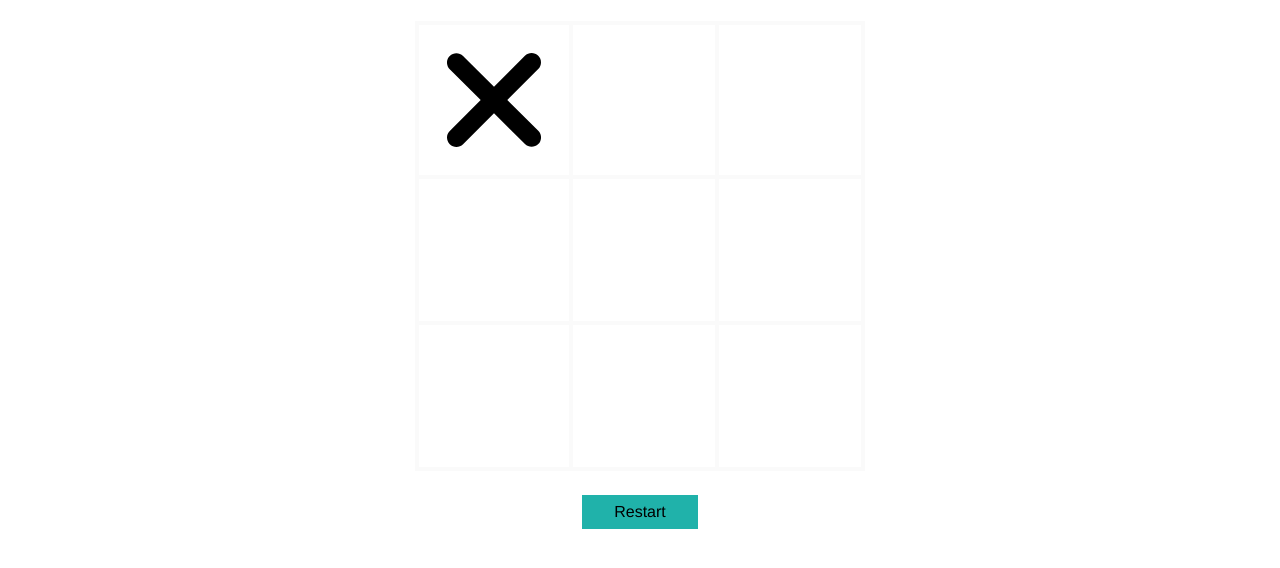
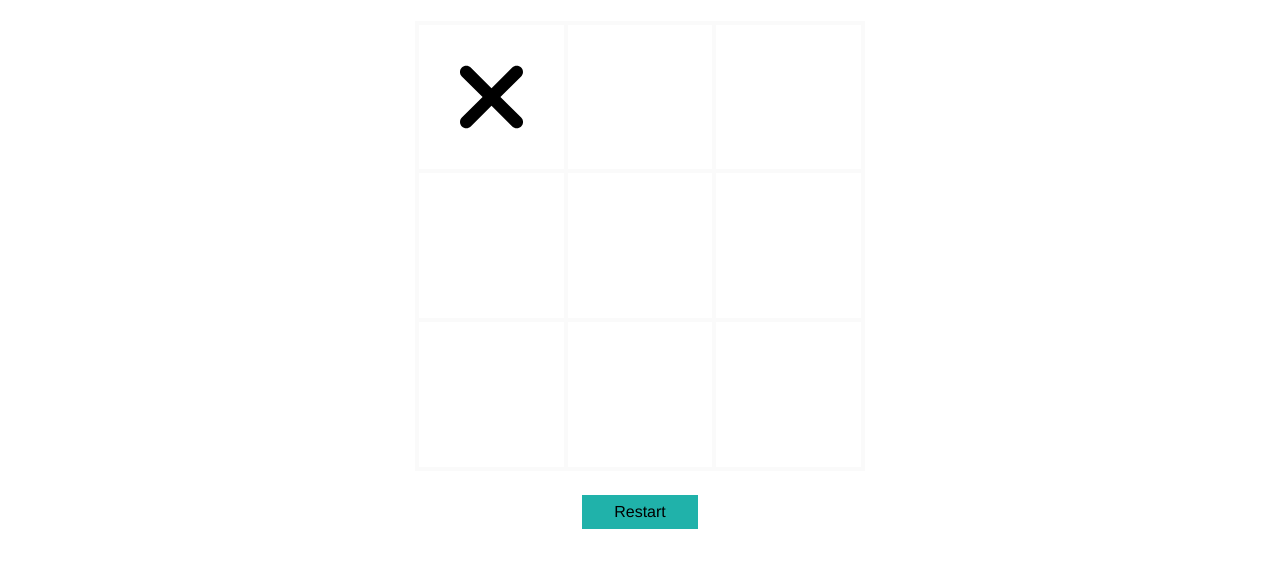
Before and after one commit to ayvarsteven/tic-tac-toe, a website: page index.html in a window 1280 px wide. Both pictures are taken after a click on the element 491 px from the left and 337 px from the top of the page. Shown: the part 240-808 px from the top of the page. Drawn offline with Linux system fonts and the light colour scheme.

Commit message:
makes x marker smaller and centered in the cell

```diff
--- a/styles.css
+++ b/styles.css
@@ -40,6 +40,8 @@ header {
 
 .cell {
   border: 2px solid #fafafa;
+  display: grid;
+  place-items: center;
 }
 
 .cell:hover {
@@ -51,8 +53,8 @@ header {
   background-image: url(/_images/xmark-solid.svg);
   background-repeat: no-repeat;
   background-position: center;
-  width: 150px;
-  height: 150px;
+  width: 100px;
+  height: 100px;
 }
 
 #restart-btn {
```
